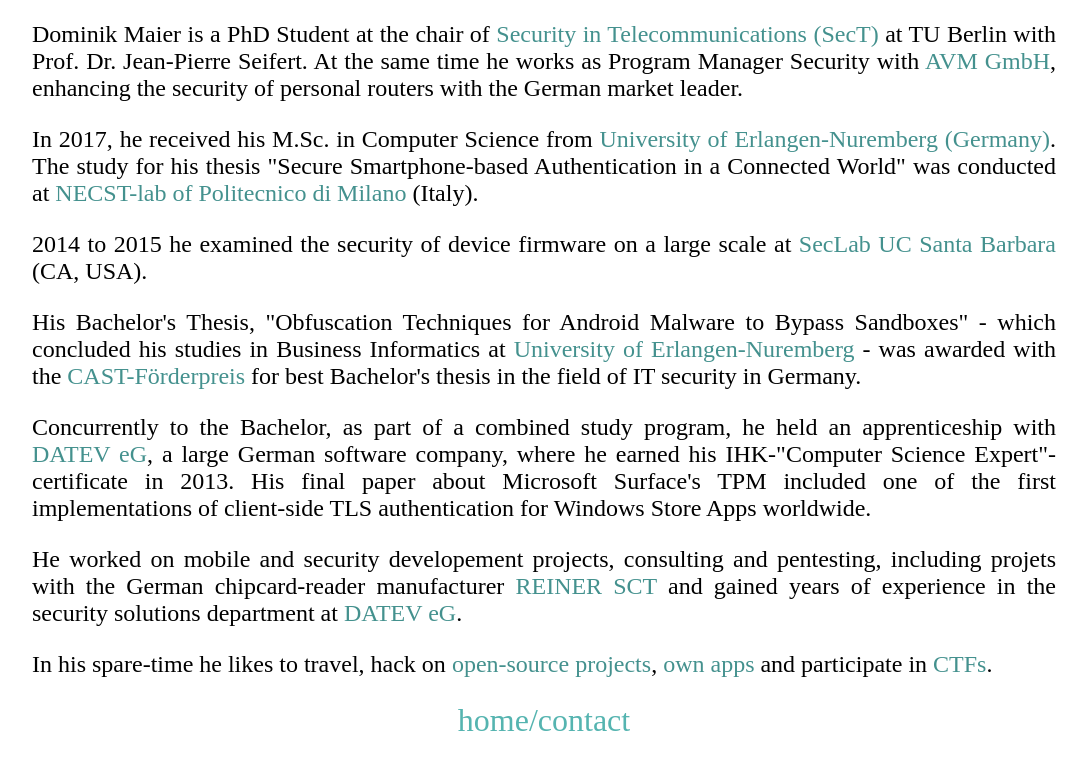
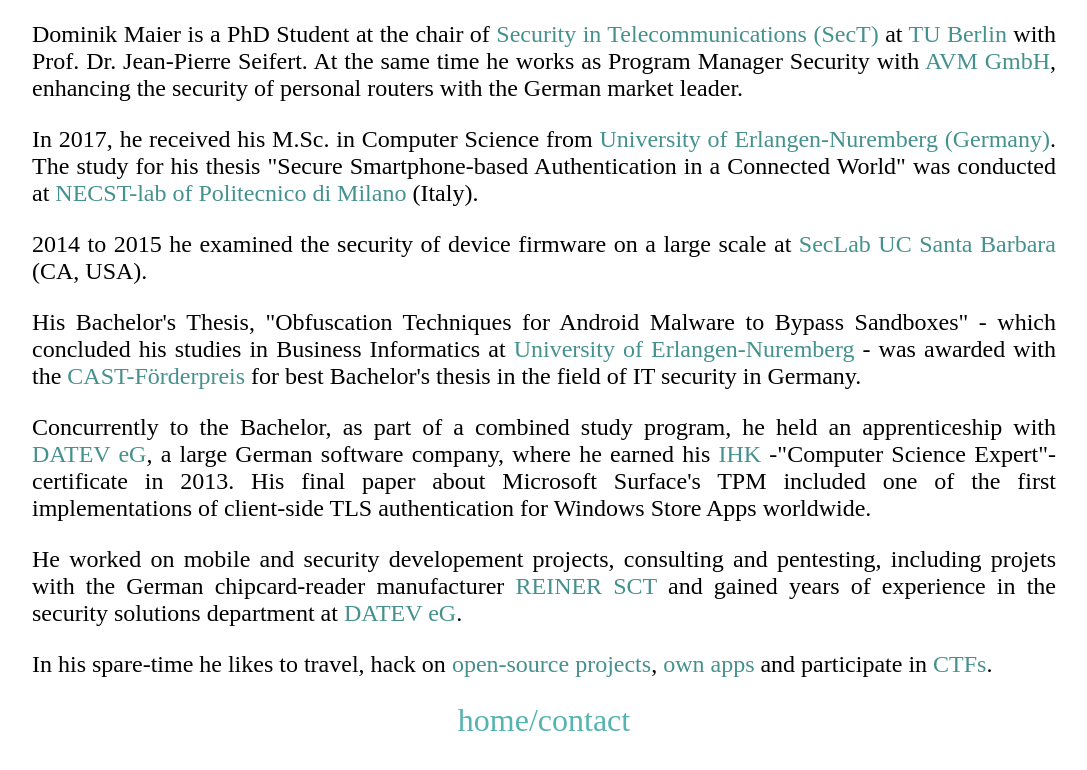
Before and after one commit to domenukk/domenukk.github.io, a plain HTML site: page cv.html in a window 1280 px wide. Shown: the part 118-888 px from the top of the page, without its empty margins (96-1183 px from the left). Drawn offline with Linux system fonts and the light colour scheme; a web font is replaced by a local one.

Commit message:
more linking

```diff
--- a/cv.html
+++ b/cv.html
@@ -59,13 +59,13 @@
 		<div id="payload">
 
 			<h1><a href="./index.html">Dominik Christian Maier</a></h1>
-			<p>Dominik Maier is a PhD Student at the chair of <a href="http://www.isti.tu-berlin.de/security_in_telecommunications/menue/chair/">Security in Telecommunications (SecT)</a> at TU Berlin with Prof. Dr. Jean-Pierre Seifert.
+			<p>Dominik Maier is a PhD Student at the chair of <a href="http://www.isti.tu-berlin.de/security_in_telecommunications/menue/chair/">Security in Telecommunications (SecT)</a> at <a href="http://www.tu-berlin.de/menue/about_the_tu_berlin/parameter/en/">TU Berlin</a> with Prof. Dr. Jean-Pierre Seifert.
 			At the same time he works as Program Manager Security with <a href="https://en.avm.de/">AVM GmbH</a>, enhancing the security of personal routers with the German market leader.</p>
 			<p>In 2017, he received his M.Sc. in Computer Science from <a href="http://cs.fau.de">University of Erlangen-Nuremberg (Germany)</a>. The study for his thesis "Secure Smartphone-based Authentication in a Connected World" was conducted at <a href="http://necst.it/">NECST-lab of Politecnico di Milano</a> (Italy).</p>
 			<p>2014 to 2015 he examined the security of device firmware on a large scale at <a href="https://seclab.cs.ucsb.edu/">SecLab UC Santa Barbara</a> (CA, USA).</p>
 			<p>His Bachelor's Thesis, "Obfuscation Techniques for Android Malware to Bypass Sandboxes" - which concluded his studies in Business Informatics at <a href="http://cs.fau.de">University of Erlangen-Nuremberg</a> - was awarded with the <a href=
 "https://www.cast-forum.de/en/foerderpreise/foerderpreis_history.html">CAST-Förderpreis</a> for best Bachelor's thesis in the field of IT security in Germany.</p>
-			<p>Concurrently to the Bachelor, as part of a combined study program, he held an apprenticeship with <a href="https://www.datev.com/">DATEV eG</a>, a large German software company, where he earned his IHK-"Computer Science Expert"-certificate in 2013. His final paper about Microsoft Surface's TPM included one of the first implementations of client-side TLS authentication for Windows Store Apps worldwide.</p>
+			<p>Concurrently to the Bachelor, as part of a combined study program, he held an apprenticeship with <a href="https://www.datev.com/">DATEV eG</a>, a large German software company, where he earned his <a href="https://www.ihk-nuernberg.de/sites/en/">IHK</a> -"Computer Science Expert"-certificate in 2013. His final paper about Microsoft Surface's TPM included one of the first implementations of client-side TLS authentication for Windows Store Apps worldwide.</p>
 			<p>He worked on mobile and security developement projects, consulting and pentesting, including projets with the German chipcard-reader manufacturer <a href="https://www.reiner-sct.com/">REINER SCT</a> and gained years of experience in the security solutions department at <a href="https://www.datev.com/">DATEV eG</a>.</p>
 			<p>In his spare-time he likes to travel, hack on <a href="https://codecombat.com/">open-source projects</a>, <a href="https://play.google.com/store/apps/details?id=com.shadoweinhorn.messenger">own apps</a> and participate in <a href="https://2017.faustctf.net/information/faq"/>CTFs</a>.</p>
 
```
